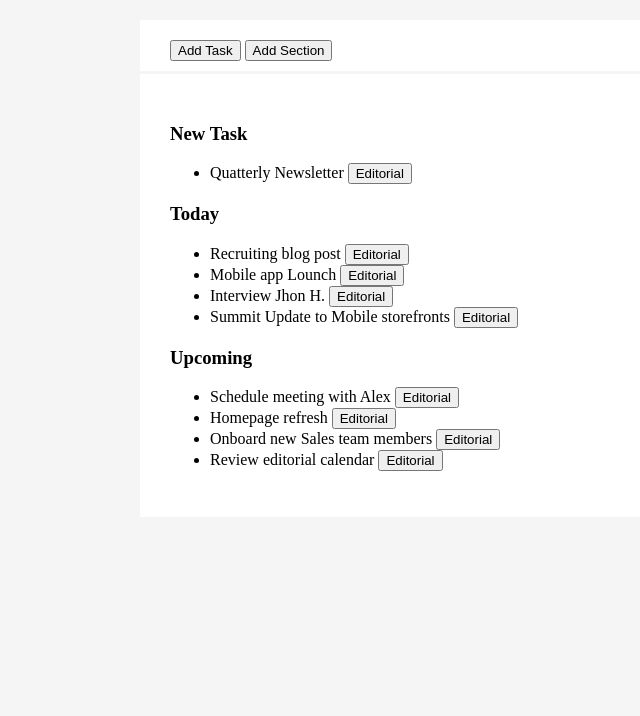
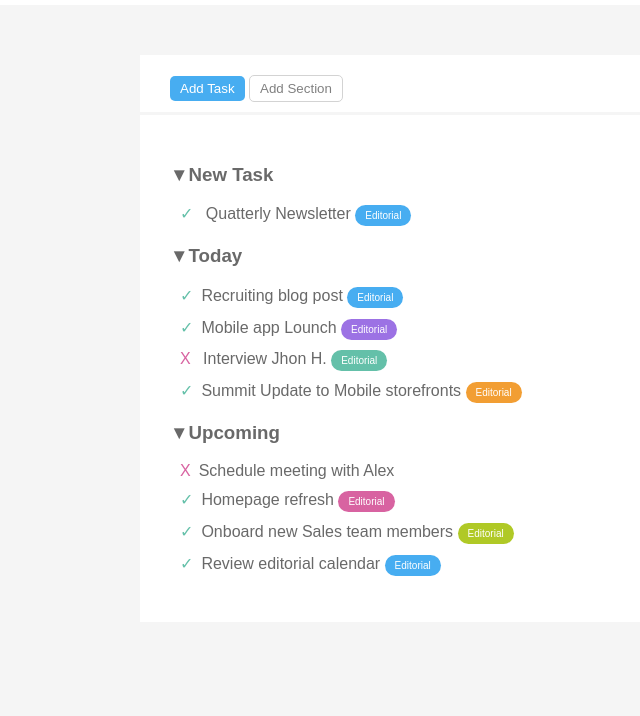
Before and after one commit to F3licia/html-css-toboolist, a plain HTML site: page index.html in a window 1280 px wide. Shown: the part 84-800 px from the top of the page, without its empty margins (0-640 px from the left). Drawn offline with Linux system fonts and the light colour scheme.

Commit message:
progressi

```diff
--- a/index.html
+++ b/index.html
@@ -7,18 +7,19 @@
     <link rel="stylesheet" href="style.css">
     <title>Document</title>
 </head>
+
 <body>
 
 <header id="header">
-   <img src="img/Logo.png" alt="">
-   <span>Toobolist</span>
+   <img id="logo" src="img/Logo.png" alt="">
+   <span id="name">Toboolist</span>
 </header>
 
 <div class="wrapper">
 
  <div id="main" class="main container">
-     <button class="button-type-1">Add Task</button>
-     <button class="button-type-1">Add Section</button>
+     <button class="regular-button" id="button-1">Add Task</button>
+     <button class="regular-button" id="button-2">Add Section</button>
  </div>
 
 
@@ -26,47 +27,46 @@
 
      <h3>New Task</h3>
       <ul>
-          <li>Quatterly Newsletter
-             <button class="fancy-button">Editorial</button>
+          <li class="yes"> Quatterly Newsletter
+             <button class="fancy-button blue">Editorial</button>
           </li>
       </ul>
 
      <h3>Today</h3>
       <ul>
-        <li>Recruiting blog post
-             <button class="fancy-button">Editorial</button>
+        <li class="yes">Recruiting blog post
+             <button class="fancy-button blue">Editorial</button>
         </li>
 
-        <li>Mobile app Lounch
-             <button class="fancy-button">Editorial</button>
+        <li class="yes">Mobile app Lounch
+             <button class="fancy-button purple">Editorial</button>
+       </li>
+
+        <li class="no"> Interview Jhon H.
+             <button class="fancy-button lightgreen">Editorial</button>
         </li>
 
-        <li>Interview Jhon H.
-             <button class="fancy-button">Editorial</button>
+        <li class="yes">Summit Update to Mobile storefronts
+             <button class="fancy-button orange">Editorial</button>
         </li>
 
-        <li>Summit Update to Mobile storefronts
-             <button class="fancy-button">Editorial</button>
-        </li>
      </ul>
 
 
      <h3>Upcoming</h3>
         <ul>
-          <li>Schedule meeting with Alex
-             <button class="fancy-button">Editorial</button>
+          <li class="no">Schedule meeting with Alex</li>
+
+          <li class="yes">Homepage refresh
+             <button class="fancy-button pink">Editorial</button>
           </li>
 
-          <li>Homepage refresh
-             <button class="fancy-button">Editorial</button>
+          <li class="yes">Onboard new Sales team members
+             <button class="fancy-button green">Editorial</button>
           </li>
 
-          <li>Onboard new Sales team members
-             <button class="fancy-button">Editorial</button>
-          </li>
-
-          <li>Review editorial calendar
-             <button class="fancy-button">Editorial</button>
+          <li class="yes">Review editorial calendar
+             <button class="fancy-button blue">Editorial</button>
           </li>
       </ul>
   </div>
--- a/style.css
+++ b/style.css
@@ -1,12 +1,17 @@
 * {
+
     box-sizing: border-box;
+    font-family: Arial;
 }
-
 
 header {
     width: 100%;
+    padding: 10px 0px 20px 40px;
     display: inline-block;
     background-color: white;
+    font-size: 40px;
+    font-weight: 700;
+    margin: 0px;
 }
 
 
@@ -17,6 +22,7 @@ body {
 
 
 .wrapper {
+    color: dimgray;
     width: 1000px;
     margin: auto;
 }
@@ -33,5 +39,90 @@ body {
     padding: 20px 30px 10px 30px;
     background-color: white;
     margin: 50px 0px 3px 0px;
+}
 
+
+
+
+.regular-button{
+    padding: 5px 10px ;
+    border-radius: 5px;
 }
+
+
+   #button-1 {
+    color: white;
+    border: none;
+    background-color:  #47adf1;
+}
+
+   #button-2 {
+    color:gray;
+    border: 1px solid lightgray;
+    background-color: white;
+}
+
+
+
+
+
+
+
+.fancy-button{
+    font-size: 10px;
+    color: white;
+    padding: 5px 10px ;
+    border-radius: 30px;
+    box-shadow: none;
+    border: 0px;
+}
+ul li{
+        margin: 10px -30px;
+        padding: 0;
+        list-style: none;
+}
+
+
+  li.yes:before {
+    content: ' \2713';
+    padding-right: 8px;
+    color: #64c0a9;
+  }
+
+
+  li.no:before {
+    content: ' X';
+    padding-right: 8px;
+    color: #d863a1;
+  }
+
+
+
+
+
+
+  h3::before{
+      content: ' \25BC';
+  }
+
+
+
+.fancy-button.blue{
+    background-color: #47adf1;
+}
+
+.fancy-button.green{
+    background-color: #b0c926;
+}
+.fancy-button.pink{
+    background-color: #d863a1;
+}
+.fancy-button.orange{
+    background-color: #f29e33;
+}
+.fancy-button.lightgreen{
+    background-color: #64c0a9;
+}
+.fancy-button.purple{
+    background-color: #9c72e4;
+}
```
